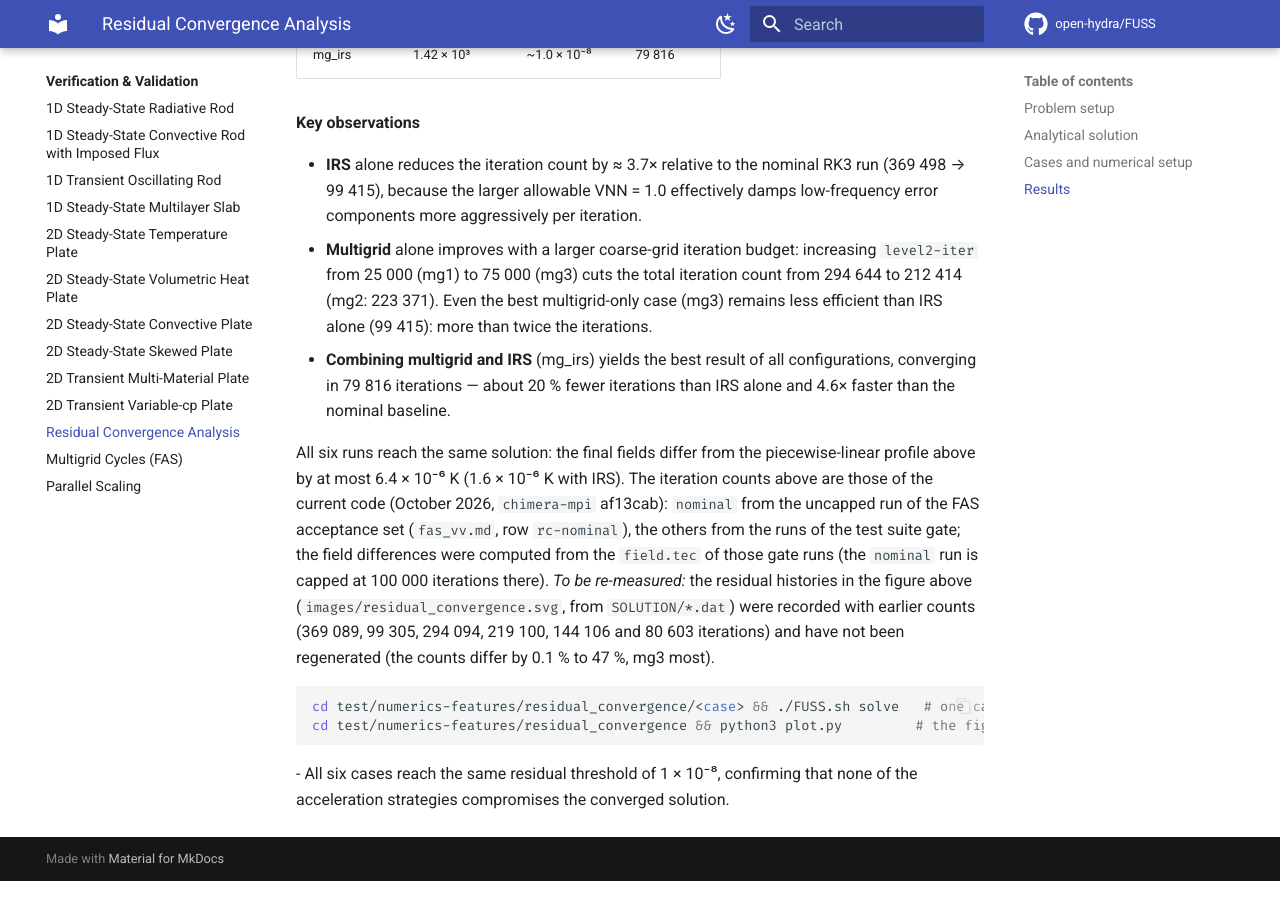
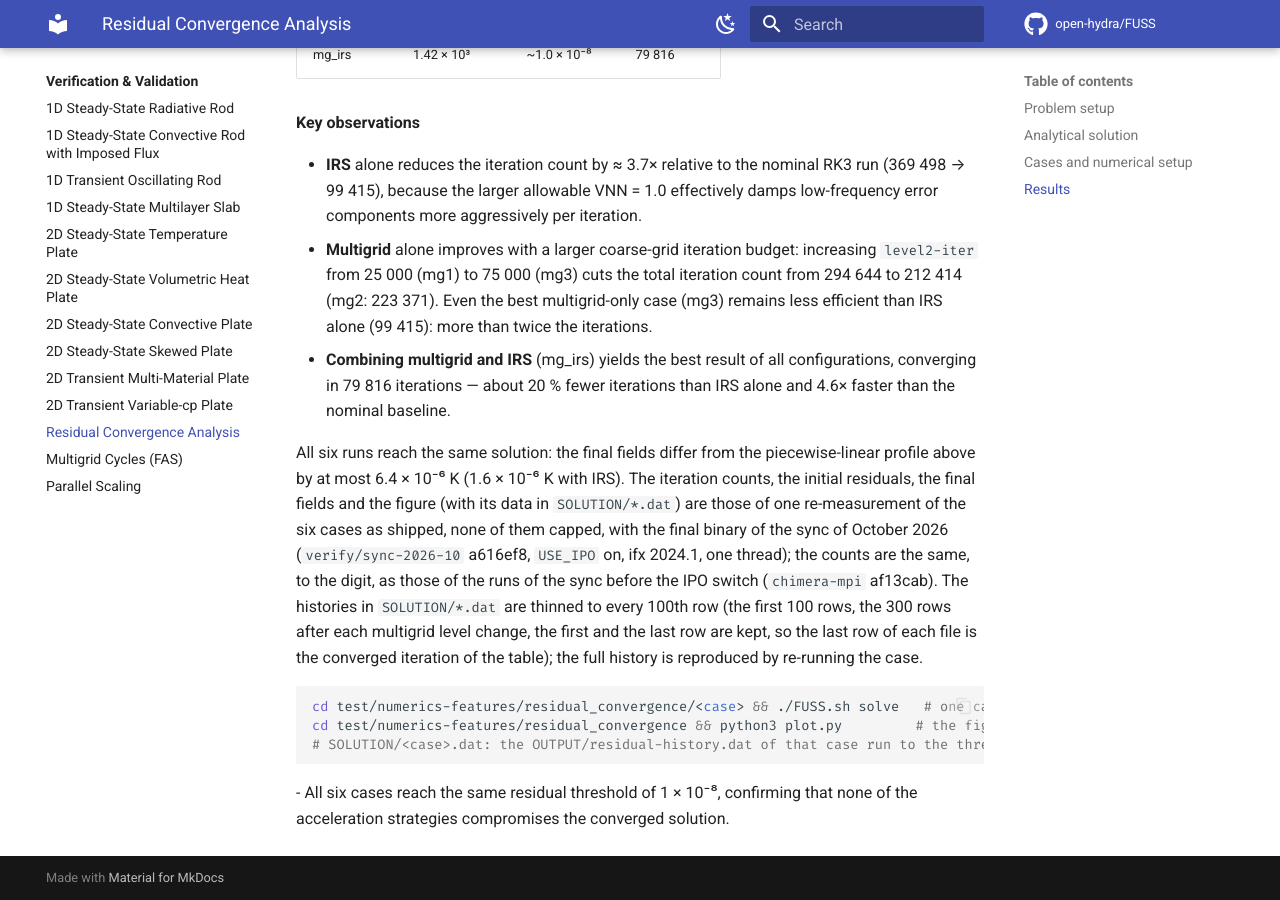
Before and after one commit to open-hydra/FUSS, an MkDocs documentation site: the page built from docs/vv/residual-convergence.md, in a window 1280 px wide and 900 px high, scrolled down 3260 px. Built offline with MkDocs 1.6.1 and Material for MkDocs 9.7.7, drawn with Linux system fonts in a browser that asks for light colours; comment, search, counter and statistics services are not loaded.

Commit message:
docs/vv/residual-convergence: figure and SOLUTION data re-measured with the final binary (a616ef8, IPO on)
The residual histories of the figure (SOLUTION/*.dat) were recorded with earlier counts (369 089, 99 305, 294 094, 219 100,
144 106, 80 603 iterations), which no longer matched the table of the page (369 498, 99 415, 294 644, 223 371, 212 414,
79 816). The six cases were rerun as shipped, none capped, with the binary of verify/sync-2026-10 a616ef8 (USE_IPO on):
the counts equal the table to the digit, the first residuals equal its initial-residual column, the final fields differ
from the piecewise-linear solution by 6.418e-6 K (1.605e-6 K with IRS), `nominal` included now that it is uncapped.
SOLUTION/*.dat and docs/vv/images/residual_convergence.svg regenerated with plot.py from those histories; the "to be
re-measured" note of the page is replaced by the description of the run. Results of the runs:
fuss-stress/results/p2vv-a616ef8/rc. No code change.

The histories are thinned to every 100th row (N = 100) so that the six files take 0.71 MB instead of 62.7 MB: the first
100 rows, the 300 rows after each multigrid level change (the residual spikes there: 25 001, 50 001, 75 001, 25 771)
and the first and the last row are kept, in the same columns and format, so plot.py (the only reader, columns 0 and 2)
is unchanged. The last row of each file is the converged iteration of the table (369 498 ... 79 816, residual 9.99e-9
to 1.0e-8). The figure drawn from the thinned files equals the one from the full histories: 0 pixels differ by more than
antialiasing at 72, 100, 150 and 300 dpi, the largest deviation of a curve is 0.37 pt. The full history is reproduced by
re-running the case (the full files of this run are in fuss-stress/results/p2vv-a616ef8/rc). The page says so.

Co-Authored-By: Claude Fable 5.1 <noreply@anthropic.com>

````diff
--- a/docs/vv/residual-convergence.md
+++ b/docs/vv/residual-convergence.md
@@ -81,10 +81,11 @@ Summary of iterations required to reach res-threshold = 1 × 10⁻⁸:
 - **Multigrid** alone improves with a larger coarse-grid iteration budget: increasing `level2-iter` from 25 000 (mg1) to 75 000 (mg3) cuts the total iteration count from 294 644 to 212 414 (mg2: 223 371). Even the best multigrid-only case (mg3) remains less efficient than IRS alone (99 415): more than twice the iterations.
 - **Combining multigrid and IRS** (mg_irs) yields the best result of all configurations, converging in 79 816 iterations — about 20 % fewer iterations than IRS alone and 4.6× faster than the nominal baseline.
 
-All six runs reach the same solution: the final fields differ from the piecewise-linear profile above by at most 6.4 × 10⁻⁶ K (1.6 × 10⁻⁶ K with IRS). The iteration counts above are those of the current code (October 2026, `chimera-mpi` af13cab): `nominal` from the uncapped run of the FAS acceptance set (`fas_vv.md`, row `rc-nominal`), the others from the runs of the test suite gate; the field differences were computed from the `field.tec` of those gate runs (the `nominal` run is capped at 100 000 iterations there). *To be re-measured:* the residual histories in the figure above (`images/residual_convergence.svg`, from `SOLUTION/*.dat`) were recorded with earlier counts (369 089, 99 305, 294 094, 219 100, 144 106 and 80 603 iterations) and have not been regenerated (the counts differ by 0.1 % to 47 %, mg3 most).
+All six runs reach the same solution: the final fields differ from the piecewise-linear profile above by at most 6.4 × 10⁻⁶ K (1.6 × 10⁻⁶ K with IRS). The iteration counts, the initial residuals, the final fields and the figure (with its data in `SOLUTION/*.dat`) are those of one re-measurement of the six cases as shipped, none of them capped, with the final binary of the sync of October 2026 (`verify/sync-2026-10` a616ef8, `USE_IPO` on, ifx 2024.1, one thread); the counts are the same, to the digit, as those of the runs of the sync before the IPO switch (`chimera-mpi` af13cab). The histories in `SOLUTION/*.dat` are thinned to every 100th row (the first 100 rows, the 300 rows after each multigrid level change, the first and the last row are kept, so the last row of each file is the converged iteration of the table); the full history is reproduced by re-running the case.
 
 ```bash
 cd test/numerics-features/residual_convergence/<case> && ./FUSS.sh solve   # one case
 cd test/numerics-features/residual_convergence && python3 plot.py         # the figure, from SOLUTION/
+# SOLUTION/<case>.dat: the OUTPUT/residual-history.dat of that case run to the threshold, thinned to every 100th row
 ```
 - All six cases reach the same residual threshold of 1 × 10⁻⁸, confirming that none of the acceleration strategies compromises the converged solution.
````
Also changed, not shown: docs/vv/images/residual_convergence.svg, 6 other files.
